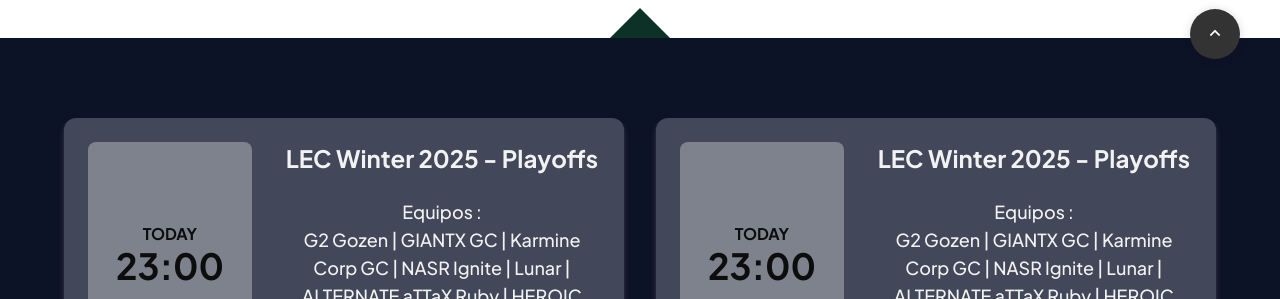
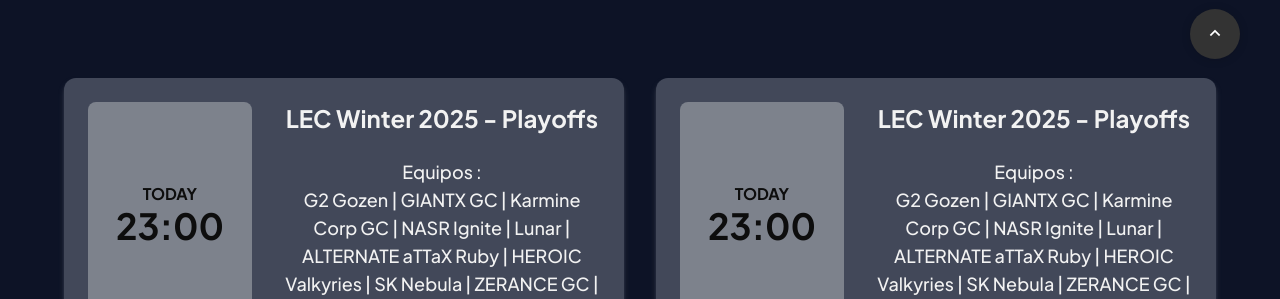
Before and after one commit to jesusmondejar/Ctrl-Bar-Proyecto-Interfaces-Web-DAW, a plain HTML site: page Plantilla/sectionGaming.html in a window 1280 px wide. Shown: the part 801-1100 px from the top of the page. Drawn offline with nearby package versions, Linux system fonts and the light colour scheme.

Commit message:
triangle

```diff
--- a/Plantilla/css/sectionGaming.css
+++ b/Plantilla/css/sectionGaming.css
@@ -341,7 +341,7 @@
 .triangle {
     position: relative;
     background: #ffffff;
-    height: 50px;
+    height: 10px;
   }
 
   .triangle::before {
@@ -352,7 +352,7 @@
     height: 0;
     border-style: solid;
     border-width: 0 30px 30px 30px;
-    border-color: transparent transparent #0D3126 transparent;
+    border-color: transparent transparent #0d1326 transparent;
     left: 50%;
     transform: translateX(-50%);
   }
```
